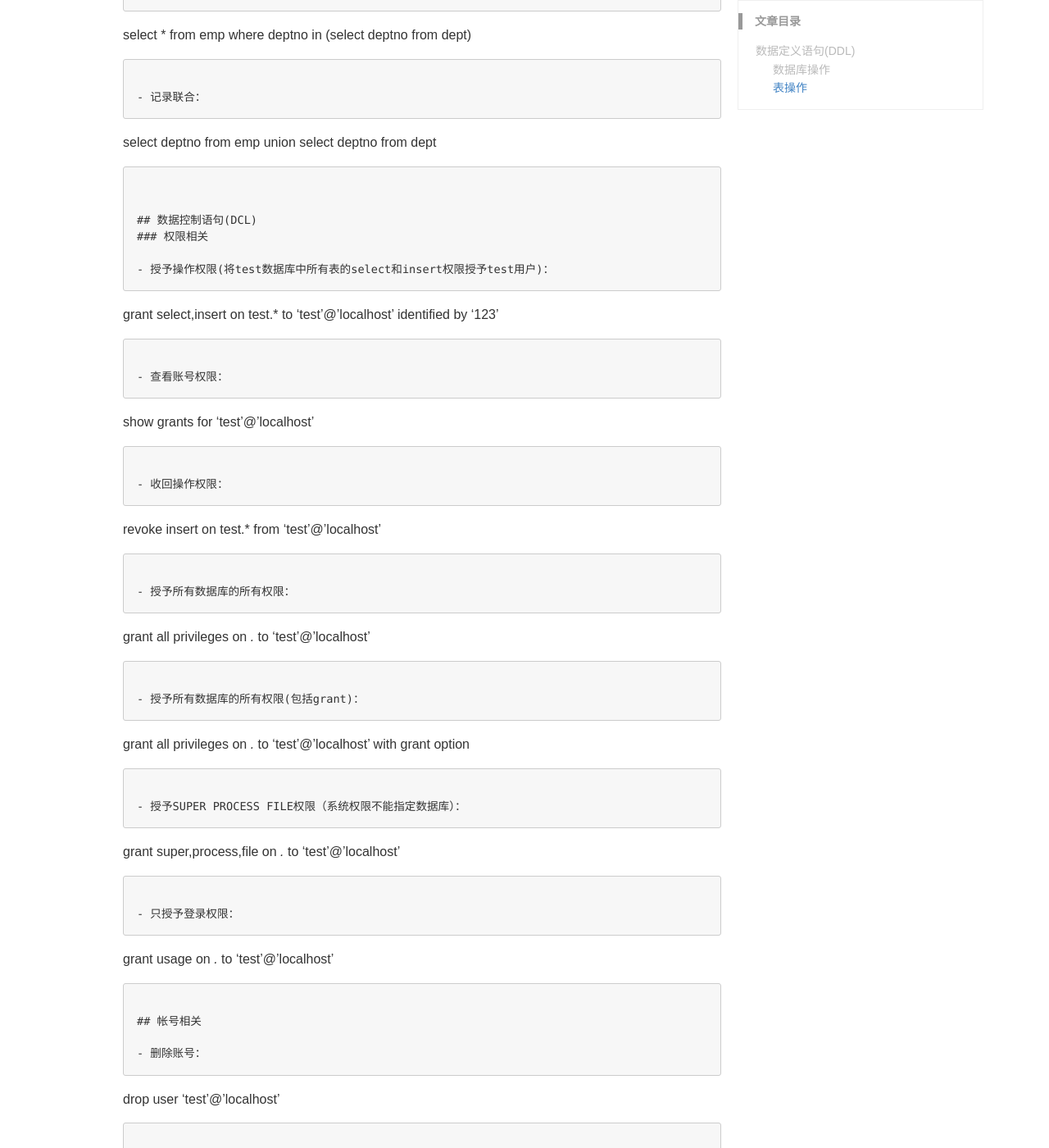
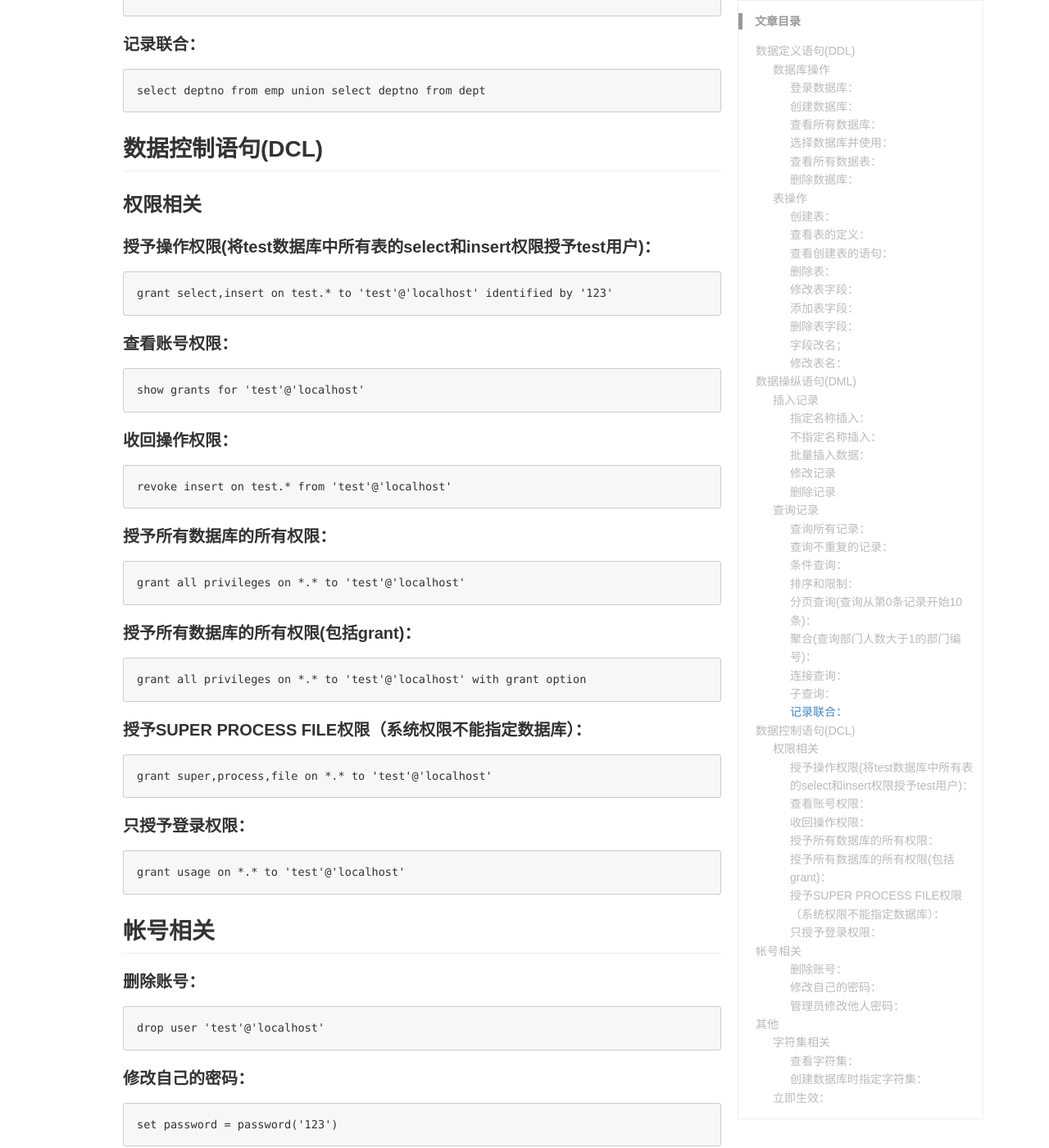
Before and after one commit to piterjia/piterjia.github.io, a Jekyll site: the page built from _posts/mysql/2020-05-27-linux-mysql-cmd.md, in a window 1280 px wide and 1400 px high, scrolled down 3938 px. Shown: the whole window at 82% size. Built offline with Jekyll 4.4.1, drawn with Linux system fonts in a browser that asks for light colours; some web fonts are replaced; comment, search, counter and statistics services are not loaded; some of the changed text lies outside the part shown.

Commit message:
Linux Mysql常用指令

````diff
--- a/_posts/mysql/2020-05-27-linux-mysql-cmd.md
+++ b/_posts/mysql/2020-05-27-linux-mysql-cmd.md
@@ -12,41 +12,41 @@ Mysql常用命令，涵盖了数据定义语句、数据操纵语句及数据控
 
 ### 数据库操作
 
-- 登录数据库：
+#### 登录数据库：
 ```
 mysql -uroot -p
 ```
 
+#### 创建数据库：
 
-- 创建数据库：
 ```
 create database test
 ```
 
-- 查看所有数据库：
+#### 查看所有数据库：
 
 ```
 show databases
 ```
 
-- 选择数据库并使用：
+#### 选择数据库并使用：
 ```
 use test
 ```
 
-- 查看所有数据表：
+#### 查看所有数据表：
 ```
 show tables
 ```
 
-- 删除数据库：
+#### 删除数据库：
 ```
 drop database test
 ```
 
 ### 表操作
 
-- 创建表：
+#### 创建表：
 ```
 create table emp(ename varchar(10),hiredate date,sal decimal(10,2),deptno int(2))
 
@@ -54,42 +54,42 @@ create table dept(deptno int(2),deptname varchar(10))
 ```
 
 
-- 查看表的定义：
+#### 查看表的定义：
 ```
 desc emp
 ```
 
-- 查看创建表的语句：
+#### 查看创建表的语句：
 ```
 show create table emp \G
 ```
 
-- 删除表：
+#### 删除表：
 ```
 drop table emp
 ```
 
-- 修改表字段：
+#### 修改表字段：
 ```
 alter table emp modify ename varchar(20)
 ```
 
-- 添加表字段：
+#### 添加表字段：
 ```
 alter table emp add column age int(3)
 ```
 
-- 删除表字段：
+#### 删除表字段：
 ```
 alter table emp drop column age
 ```
 
-- 字段改名；
+#### 字段改名；
 ```
 alter table emp change age age1 int(4)
 ```
 
-- 修改表名：
+#### 修改表名：
 ```
 alter table emp rename emp1
 ```
@@ -98,74 +98,74 @@ alter table emp rename emp1
 
 ### 插入记录
 
-- 指定名称插入：
+#### 指定名称插入：
 ```
 insert into emp (ename,hiredate,sal,deptno) values ('zhangsan','2018-01-01','2000',1)
 ```
 
-- 不指定名称插入：
+#### 不指定名称插入：
 ```
 insert into emp values ('lisi','2018-01-01','2000',1)
 ```
 
-- 批量插入数据：
+#### 批量插入数据：
 ```
 insert into dept values(1,'dept1'),(2,'dept2')
 ```
 
-- 修改记录
+#### 修改记录
 ```
 update emp set sal='4000',deptno=2 where ename='zhangsan'
 ```
 
-- 删除记录
+#### 删除记录
 ```
 delete from emp where ename='zhangsan'
 ```
 
 ### 查询记录
 
-- 查询所有记录：
+#### 查询所有记录：
 ```
 select * from emp
 ```
 
-- 查询不重复的记录：
+#### 查询不重复的记录：
 ```
 select distinct deptno from emp
 ```
 
-- 条件查询：
+#### 条件查询：
 ```
 select * from emp where deptno=1 and sal<3000
 ```
 
-- 排序和限制：
+#### 排序和限制：
 ```
 select * from emp order by deptno desc limit 2
 ```
 
-- 分页查询(查询从第0条记录开始10条)：
+#### 分页查询(查询从第0条记录开始10条)：
 ```
 select * from emp order by deptno desc limit 0,10
 ```
 
-- 聚合(查询部门人数大于1的部门编号)：
+#### 聚合(查询部门人数大于1的部门编号)：
 ```
 select deptno,count(1) from emp group by deptno having count(1) > 1
 ```
 
-- 连接查询：
+#### 连接查询：
 ```
 select * from emp e left join dept d on e.deptno=d.deptno
 ```
 
-- 子查询：
+#### 子查询：
 ```
 select * from emp where deptno in (select deptno from dept)
 ```
 
-- 记录联合：
+#### 记录联合：
 ```
 select deptno from emp union select deptno from dept
 ```
@@ -174,72 +174,72 @@ select deptno from emp union select deptno from dept
 ## 数据控制语句(DCL)
 ### 权限相关
 
-- 授予操作权限(将test数据库中所有表的select和insert权限授予test用户)：
+#### 授予操作权限(将test数据库中所有表的select和insert权限授予test用户)：
 ```
 grant select,insert on test.* to 'test'@'localhost' identified by '123'
 ```
 
-- 查看账号权限：
+#### 查看账号权限：
 ```
 show grants for 'test'@'localhost'
 ```
 
-- 收回操作权限：
+#### 收回操作权限：
 ```
 revoke insert on test.* from 'test'@'localhost'
 ```
 
-- 授予所有数据库的所有权限：
+#### 授予所有数据库的所有权限：
 ```
 grant all privileges on *.* to 'test'@'localhost'
 ```
 
-- 授予所有数据库的所有权限(包括grant)：
+#### 授予所有数据库的所有权限(包括grant)：
 ```
 grant all privileges on *.* to 'test'@'localhost' with grant option
 ```
 
-- 授予SUPER PROCESS FILE权限（系统权限不能指定数据库）：
+#### 授予SUPER PROCESS FILE权限（系统权限不能指定数据库）：
 ```
 grant super,process,file on *.* to 'test'@'localhost'
 ```
 
-- 只授予登录权限：
+#### 只授予登录权限：
 ```
 grant usage on *.* to 'test'@'localhost'
 ```
 
 ## 帐号相关
 
-- 删除账号：
+#### 删除账号：
 ```
 drop user 'test'@'localhost'
 ```
 
-- 修改自己的密码：
+#### 修改自己的密码：
 ```
 set password = password('123')
 ```
 
-- 管理员修改他人密码：
+#### 管理员修改他人密码：
 ```
 set password for 'test'@'localhost' = password('123')
 ```
 
 ## 其他
-字符集相关
+### 字符集相关
 
-查看字符集：
+#### 查看字符集：
 ```
 show variables like 'character%'
 ```
 
-创建数据库时指定字符集：
+#### 创建数据库时指定字符集：
 ```
 create database test2 character set utf8
 ```
 
-立即生效：
+### 立即生效：
 ```
 flush privileges
 ```
````
